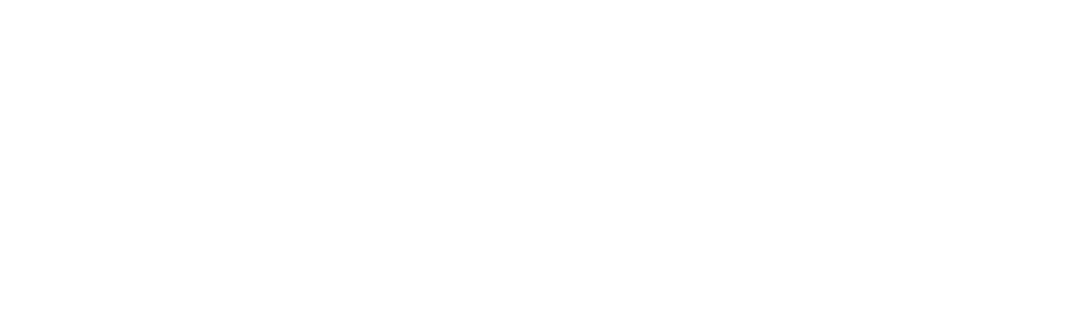
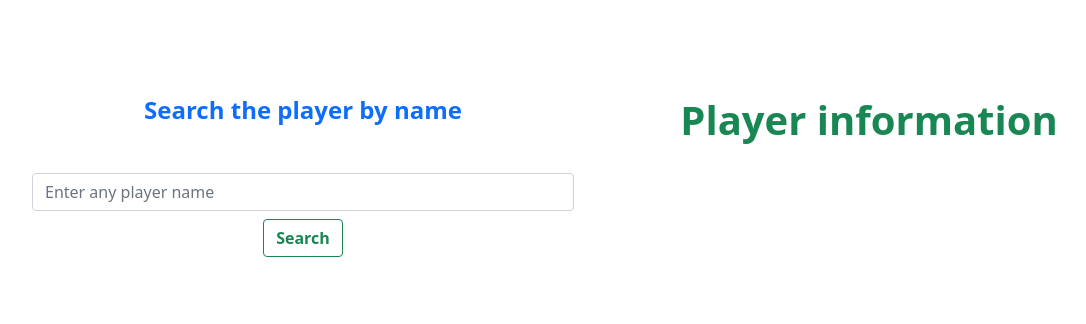
Before and after one commit to arifmia1129/sportsDB-dom, a plain HTML site: page index.html in a window 1280 px wide. Shown: the whole page, without its empty margins (54-1140 px from the left). Drawn offline with nearby package versions, Linux system fonts and the light colour scheme.

Commit message:
UI part done

```diff
--- a/index.html
+++ b/index.html
@@ -10,11 +10,33 @@
     <link rel="stylesheet" href="css/style.css">
 
     <!-- bootstrap cdn  -->
+    <link href="https://cdn.jsdelivr.net/npm/bootstrap@5.1.3/dist/css/bootstrap.min.css" rel="stylesheet"
+        integrity="sha384-1BmE4kWBq78iYhFldvKuhfTAU6auU8tT94WrHftjDbrCEXSU1oBoqyl2QvZ6jIW3" crossorigin="anonymous">
 
 </head>
 
 <body>
 
+    <main>
+        <section class="container py-5 px-3">
+            <div class="row">
+                <div class="col-md-6 col-sm-12">
+                    <h4 class="text-center my-5 fw-bold text-primary">Search the player by name</h4>
+                    <div class="mb-3">
+                        <input id="input-field" type="text" class="form-control" placeholder="Enter any player name"
+                            aria-label="Recipient's username" aria-describedby="basic-addon2">
+                        <div class="d-flex justify-content-center align-items-center my-2">
+                            <button onclick="loadPlayers()" id="search-btn"
+                                class="btn btn-outline-success fw-bold">Search</button>
+                        </div>
+                    </div>
+                </div>
+                <div class="col-md-6 col-sm-12">
+                    <h1 class="text-center my-5 fw-bold text-success">Player information</h1>
+                </div>
+            </div>
+        </section>
+    </main>
 
 
     <script src="js/app.js"></script>
--- a/js/app.js
+++ b/js/app.js
@@ -0,0 +1,4 @@
+const loadPlayers = () => {
+    const playerName = document.getElementById("input-field").value;
+    console.log(playerName);
+}
```
